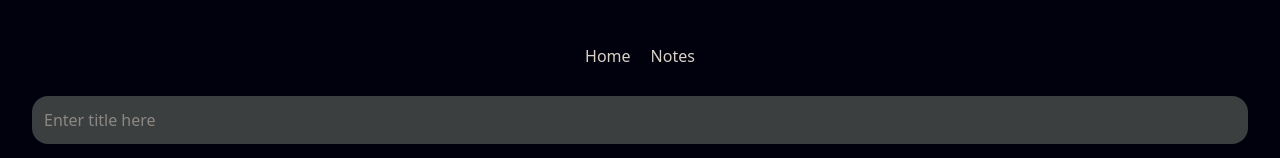
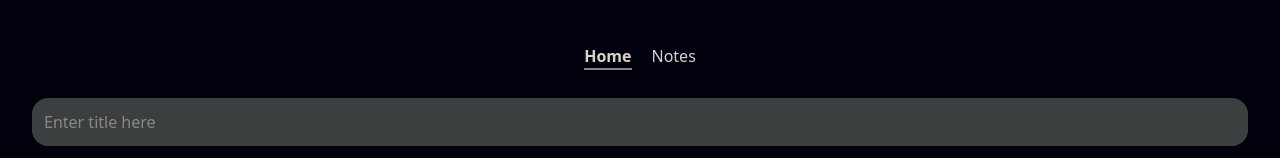
Before and after one commit to Om-Raja/StickyNotes, a React (Vite) app: page / in a window 1280 px wide. Shown: the top 158 px of the page. Built offline with nearby package versions, Linux system fonts and the light colour scheme.

Commit message:
set underline and boldness to active tab

```diff
--- a/src/components/Navbar.jsx
+++ b/src/components/Navbar.jsx
@@ -4,8 +4,8 @@ import { NavLink } from 'react-router-dom'
 function Navbar() {
   return (
     <div className="flex flex-row gap-5 justify-center sticky top-0 bg-[var(--color-bg)] py-3">
-        <NavLink to='/'>Home</NavLink>
-        <NavLink to="/notes">Notes</NavLink>
+        <NavLink to='/' className={({isActive})=>isActive? "active-link": ""}>Home</NavLink>
+        <NavLink to="/notes" className={({isActive})=>isActive? "active-link": ""}>Notes</NavLink>
     </div>
   )
 }
--- a/src/index.css
+++ b/src/index.css
@@ -12,3 +12,8 @@ body{
     background-color: var(--color-bg);
     color: var(--color-primary);
 }
+
+.active-link{
+  border-bottom: 2px solid var(--color-secondary);
+  font-weight: bolder;
+}
```
